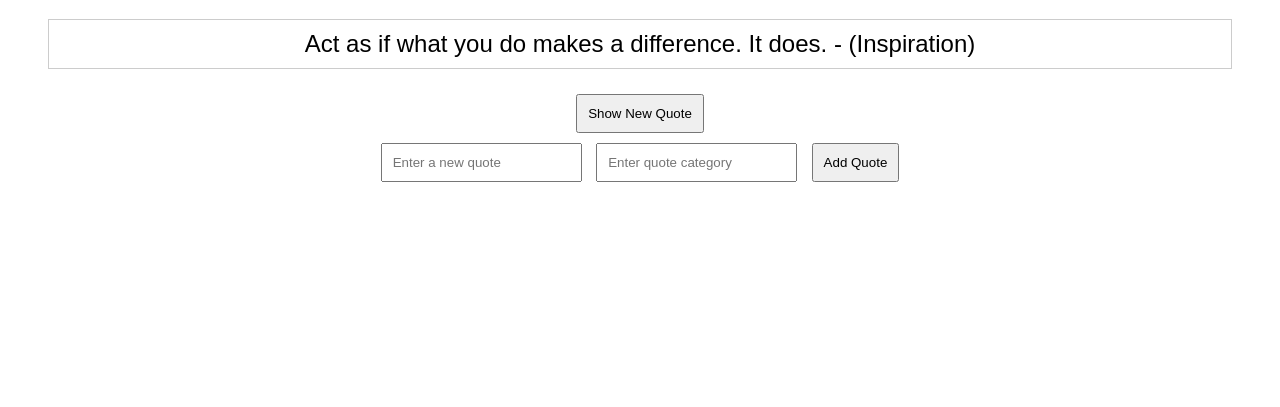
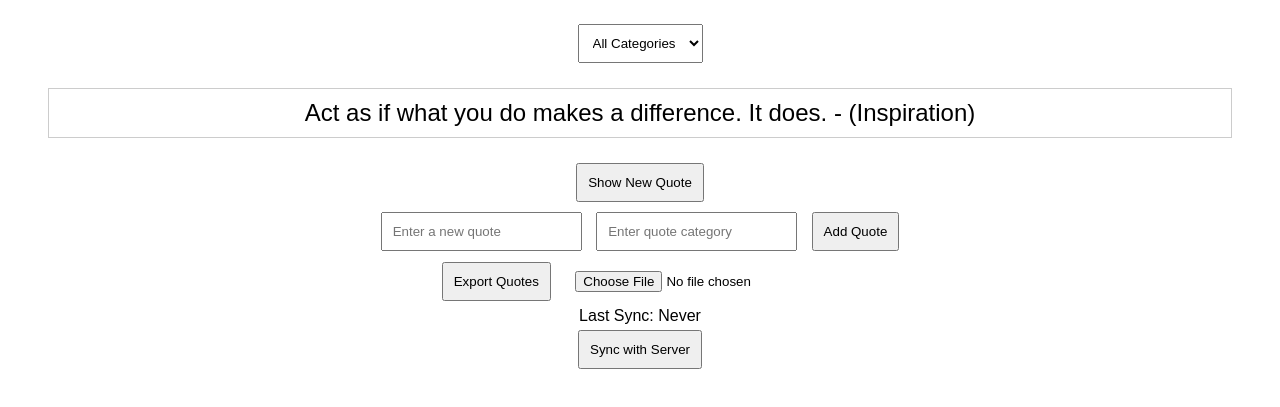
Before and after one commit to Zemen1028/alx_fe_javascript, a plain HTML site: page index.html in a window 1280 px wide. Both pictures are taken after a click on the button "Show New Quote". Shown: the part 89-496 px from the top of the page. Drawn offline with Linux system fonts and the light colour scheme.

Commit message:
Update index.html

```diff
--- a/index.html
+++ b/index.html
@@ -7,11 +7,14 @@
     <style>
         body { font-family: Arial, sans-serif; text-align: center; padding: 20px; }
         #quoteDisplay { font-size: 1.5em; margin: 20px; padding: 10px; border: 1px solid #ccc; }
-        input, button { margin: 5px; padding: 10px; }
+        input, button, select { margin: 5px; padding: 10px; }
     </style>
 </head>
 <body>
     <h1>Dynamic Quote Generator</h1>
+    <select id="categoryFilter" onchange="filterQuotes()">
+        <option value="all">All Categories</option>
+    </select>
     <div id="quoteDisplay">Click the button to get a quote!</div>
     <button id="newQuote">Show New Quote</button>
 
@@ -21,16 +24,51 @@
         <button onclick="addQuote()">Add Quote</button>
     </div>
 
+    <button onclick="exportQuotes()">Export Quotes</button>
+    <input type="file" id="importFile" accept=".json" onchange="importFromJsonFile(event)" />
+
+    <div id="syncStatus">Last Sync: Never</div>
+    <button onclick="syncWithServer()">Sync with Server</button>
+
     <script>
-        const quotes = [
+        let quotes = JSON.parse(localStorage.getItem("quotes")) || [
             { text: "Believe you can and you're halfway there.", category: "Motivation" },
             { text: "Success is not the key to happiness. Happiness is the key to success.", category: "Success" },
             { text: "Act as if what you do makes a difference. It does.", category: "Inspiration" }
         ];
 
+        function saveQuotes() {
+            localStorage.setItem("quotes", JSON.stringify(quotes));
+        }
+
+        function populateCategories() {
+            const categorySet = new Set(quotes.map(q => q.category));
+            const filterDropdown = document.getElementById("categoryFilter");
+            filterDropdown.innerHTML = '<option value="all">All Categories</option>';
+            categorySet.forEach(category => {
+                const option = document.createElement("option");
+                option.value = category;
+                option.textContent = category;
+                filterDropdown.appendChild(option);
+            });
+        }
+
         function showRandomQuote() {
-            const randomIndex = Math.floor(Math.random() * quotes.length);
-            document.getElementById("quoteDisplay").textContent = `${quotes[randomIndex].text} - (${quotes[randomIndex].category})`;
+            const selectedCategory = document.getElementById("categoryFilter").value;
+            const filteredQuotes = selectedCategory === "all" ? quotes : quotes.filter(q => q.category === selectedCategory);
+            if (filteredQuotes.length > 0) {
+                const randomIndex = Math.floor(Math.random() * filteredQuotes.length);
+                const selectedQuote = `${filteredQuotes[randomIndex].text} - (${filteredQuotes[randomIndex].category})`;
+                document.getElementById("quoteDisplay").textContent = selectedQuote;
+                sessionStorage.setItem("lastQuote", selectedQuote);
+            } else {
+                document.getElementById("quoteDisplay").textContent = "No quotes available for this category.";
+            }
+        }
+
+        function filterQuotes() {
+            localStorage.setItem("selectedCategory", document.getElementById("categoryFilter").value);
+            showRandomQuote();
         }
 
         function addQuote() {
@@ -39,6 +77,8 @@
 
             if (newQuoteText && newQuoteCategory) {
                 quotes.push({ text: newQuoteText, category: newQuoteCategory });
+                saveQuotes();
+                populateCategories();
                 document.getElementById("newQuoteText").value = "";
                 document.getElementById("newQuoteCategory").value = "";
                 alert("Quote added successfully!");
@@ -47,7 +87,57 @@
             }
         }
 
+        function exportQuotes() {
+            const blob = new Blob([JSON.stringify(quotes, null, 2)], { type: "application/json" });
+            const link = document.createElement("a");
+            link.href = URL.createObjectURL(blob);
+            link.download = "quotes.json";
+            document.body.appendChild(link);
+            link.click();
+            document.body.removeChild(link);
+        }
+
+        function importFromJsonFile(event) {
+            const fileReader = new FileReader();
+            fileReader.onload = function(event) {
+                try {
+                    const importedQuotes = JSON.parse(event.target.result);
+                    quotes.push(...importedQuotes);
+                    saveQuotes();
+                    populateCategories();
+                    alert('Quotes imported successfully!');
+                } catch (error) {
+                    alert('Invalid JSON file.');
+                }
+            };
+            fileReader.readAsText(event.target.files[0]);
+        }
+
+        async function syncWithServer() {
+            try {
+                let response = await fetch('https://jsonplaceholder.typicode.com/posts'); // Mock API
+                let serverQuotes = await response.json();
+
+                if (serverQuotes.length > 0) {
+                    quotes = serverQuotes.map(q => ({ text: q.title, category: "General" }));
+                    saveQuotes();
+                    populateCategories();
+                    alert("Quotes synced with the server!");
+                    document.getElementById("syncStatus").textContent = `Last Sync: ${new Date().toLocaleTimeString()}`;
+                }
+            } catch (error) {
+                alert("Failed to sync with server.");
+            }
+        }
+
         document.getElementById("newQuote").addEventListener("click", showRandomQuote);
+
+        if (sessionStorage.getItem("lastQuote")) {
+            document.getElementById("quoteDisplay").textContent = sessionStorage.getItem("lastQuote");
+        }
+
+        populateCategories();
+        document.getElementById("categoryFilter").value = localStorage.getItem("selectedCategory") || "all";
     </script>
 </body>
 </html>
```
